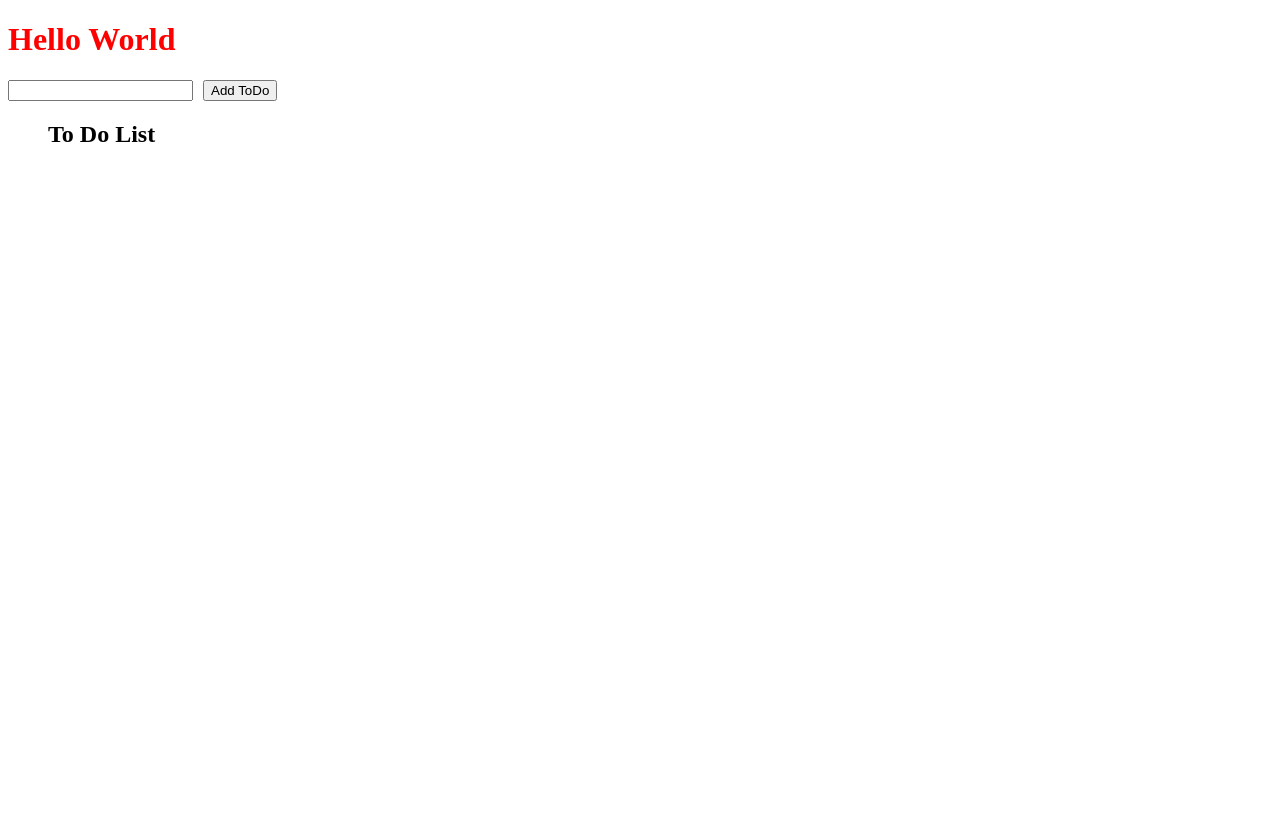
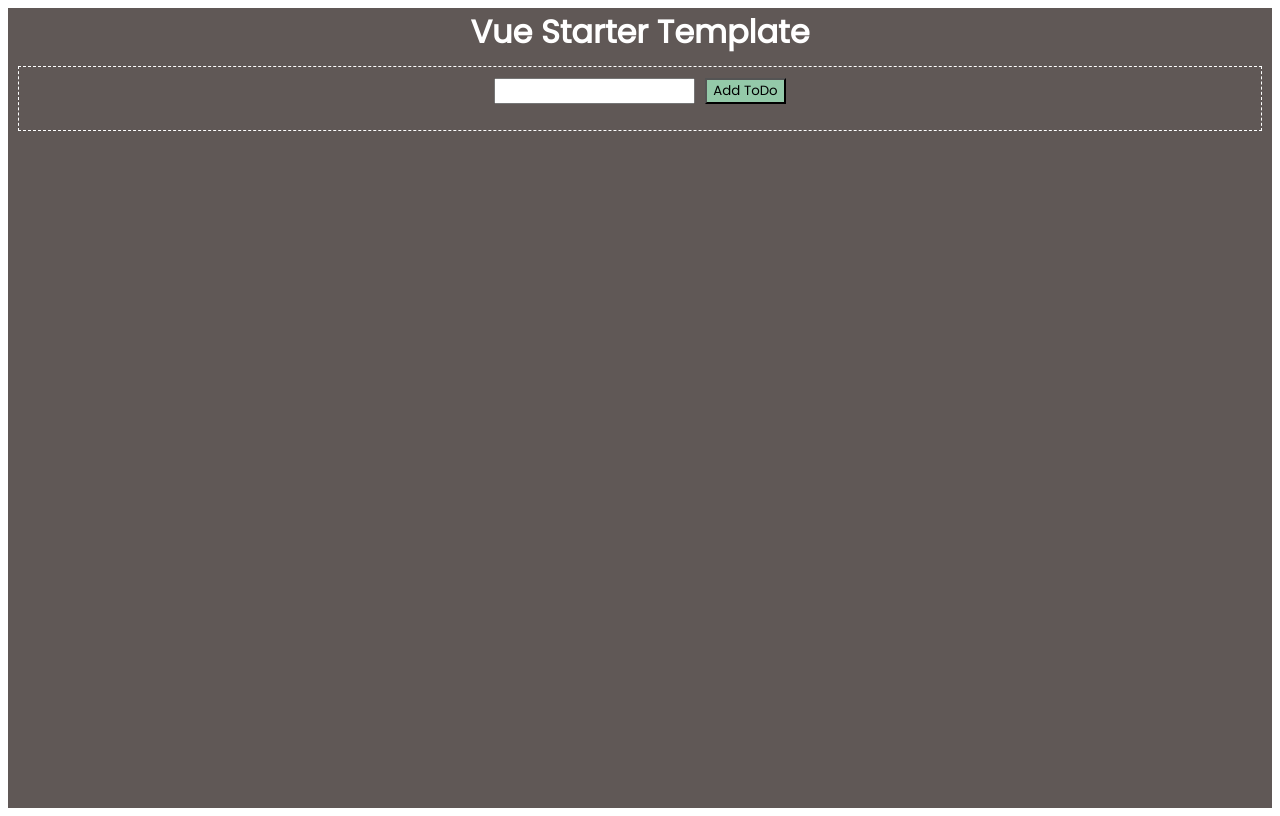
Before and after one commit to trevorsmithdev/vue-starter-template, a Vue app: page / in a window 1280 px wide. Built offline with nearby package versions, Linux system fonts and the light colour scheme; the HTML template or start-up script is replaced by a standard one.

Commit message:
cleanup demo component

```diff
--- a/src/App.vue
+++ b/src/App.vue
@@ -1,6 +1,9 @@
 <template>
-  <h1 class="hello-world">{{ message }}</h1>
-  <ToDoList />
+  <div class="app-wrapper">
+    <h1 class="hello-world">{{ message }}</h1>
+    <ToDoList class="component" />
+  </div>
+
 </template>
 
 <script>
@@ -11,14 +14,30 @@ export default {
     },
     data () {
         return {
-            message: 'Hello World'
+            message: 'Vue Starter Template'
         }
     }
 }
 </script>
 
 <style>
+  @font-face {
+    font-family: 'Poppins';
+    src: url('./public/fonts/Poppins-Regular.woff') format('woff');
+    font-style: normal;
+  }
+  .app-wrapper {
+    background-color: #605856;
+    color: white;
+    min-height: 100vh;
+    font-family: 'Poppins';
+  }
   .hello-world {
-      color: red;
+    text-align: center;
+    margin: 0;
+  }
+  .component {
+    border: 1px dashed white;
+    margin: 10px
   }
 </style>
--- a/src/components/demo/ToDoList.vue
+++ b/src/components/demo/ToDoList.vue
@@ -2,10 +2,9 @@
   <div>
       <div class="input-wrapper">
           <input v-model="todo" class="todo-input" />
-          <button v-on:click="addTodo">Add ToDo</button>
+          <button class="button" v-on:click="addTodo">Add ToDo</button>
       </div>
       <ul>
-          <h2>To Do List</h2>
           <li v-for="(item, index) in todos" v-bind:key="index">{{ item }}</li>
       </ul>
   </div>
@@ -35,5 +34,14 @@ export default {
 <style>
 .todo-input {
     margin-right: 10px;
+    font-family: 'Poppins'
+}
+.button {
+    background-color: #94c9a9;
+    font-family: 'Poppins', sans-serif;
+}
+.input-wrapper {
+    padding: 10px;
+    text-align: center;
 }
 </style>
```
Also changed, not shown: src/public/fonts/Poppins-Regular.woff (added).
